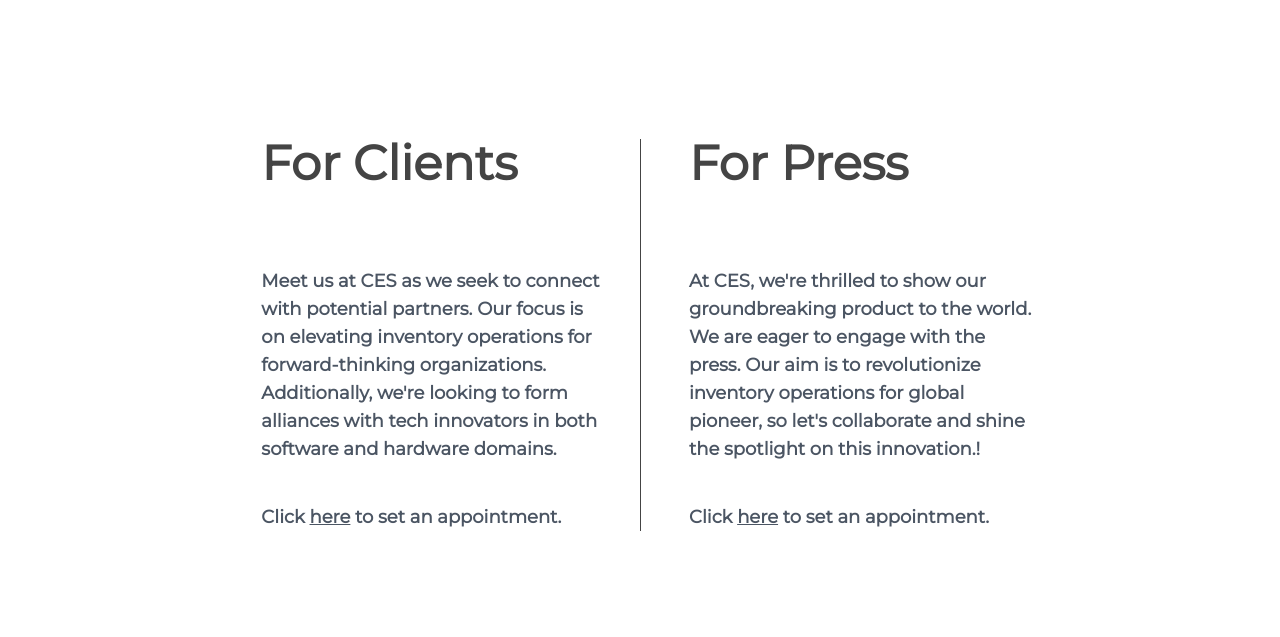
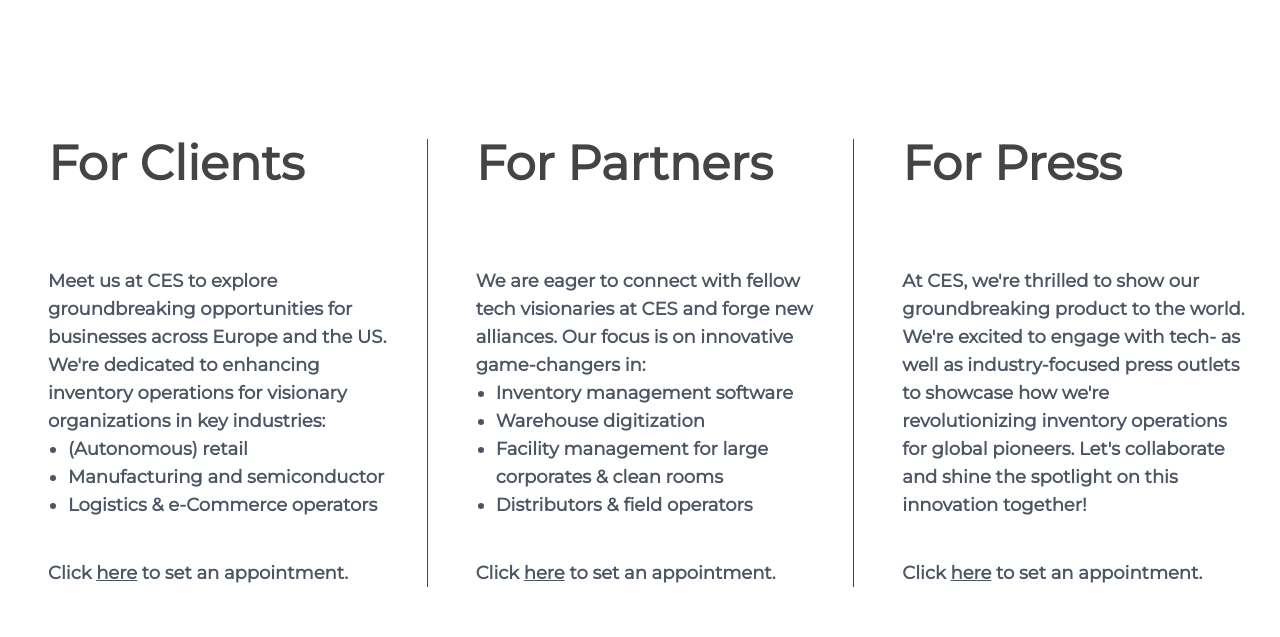
Before and after one commit to MOOS-Tech/moos-website, a Nuxt app: page /CESLasVegas2024 in a window 1280 px wide. Shown: the part 1380-2017 px from the top of the page. Built offline with nearby package versions, Linux system fonts and the light colour scheme; no server answers.

Commit message:
CESLas Vegas Page updated

```diff
--- a/pages/CESLasVegas2024.vue
+++ b/pages/CESLasVegas2024.vue
@@ -31,7 +31,8 @@
                         </div>
                     </div>
                 </div>
-                <p class="mt-20 sm:px-20 text-center text-lg leading-8 text-gray-600 font-semibold"> It is with great pride and enthusiasm that
+                <p class="mt-20 sm:px-20 text-center text-lg leading-8 text-gray-600 font-semibold"> It is with great pride
+                    and enthusiasm that
                     we announce
                     that MOOS has been selected to be part of the Dutch mission to CES Las Vegas 2024, the largest
                     technology fair in the world!
@@ -47,6 +48,11 @@
                         <div class="ml-4 flex flex-auto flex-col">
                             <h3 class="text-5xl text-black-200 pb-20 font-semibold">{{ goals.title }}</h3>
                             <p class="text-lg font-semibold text-gray-600 ">{{ goals.description }}</p>
+                            <ul class="text-lg font-semibold text-gray-600 list-disc pl-5 text-left">
+                                <li v-for="(point, index) in goals.CardBody" :key="index" >
+                                    {{ point.point }}
+                                </li>
+                            </ul>
                             <p class="text-lg text-gray-600 pt-10 font-semibold">
                                 Click <a :href="'mailto:' + goals.mail" class="underline">here</a> to set an appointment.
                             </p>
@@ -76,12 +82,46 @@ export default {
                 {
                     title: "For Clients",
                     mail: "sales@moos.nu",
-                    description: "Meet us at CES as we seek to connect with potential partners. Our focus is on elevating inventory operations for forward-thinking organizations. Additionally, we're looking to form alliances with tech innovators in both software and hardware domains."
+                    description: "Meet us at CES to explore groundbreaking opportunities for businesses across Europe and the US. We're dedicated to enhancing inventory operations for visionary organizations in key industries: ",
+                    CardBody:[
+                        {
+                            point:"(Autonomous) retail"
+                        },
+                        {
+                            point:"Manufacturing and semiconductor"
+                        },
+                        {
+                            point:"Logistics & e-Commerce operators"
+                        }
+
+                    ]
+                },
+                {
+                    title: "For Partners",
+                    mail: "sales@moos.nu",
+                    description: "We are eager to connect with fellow tech visionaries at CES and forge new alliances. Our focus is on innovative game-changers in: ",
+                    CardBody:[
+                        {
+                            point:"Inventory management software"
+                        },
+                        {
+                            point:"Warehouse digitization"
+                        },
+                        {
+                            point:"Facility management for large corporates & clean rooms"
+                        },
+                        {
+                            point:"Distributors & field operators"
+                        }
+
+                    ]
+
+
                 },
                 {
                     title: "For Press",
                     mail: "press@moos.nu",
-                    description: "At CES, we're thrilled to show our groundbreaking product to the world. We are eager to engage with the press. Our aim is to revolutionize inventory operations for global pioneer, so let's collaborate and shine the spotlight on this innovation.!"
+                    description: "At CES, we're thrilled to show our groundbreaking product to the world. We're excited to engage with tech- as well as industry-focused press outlets to showcase how we're revolutionizing inventory operations for global pioneers. Let's collaborate and shine the spotlight on this innovation together!"
 
                 }
 
```
Lines whose indentation alone changed are shown as unchanged.
